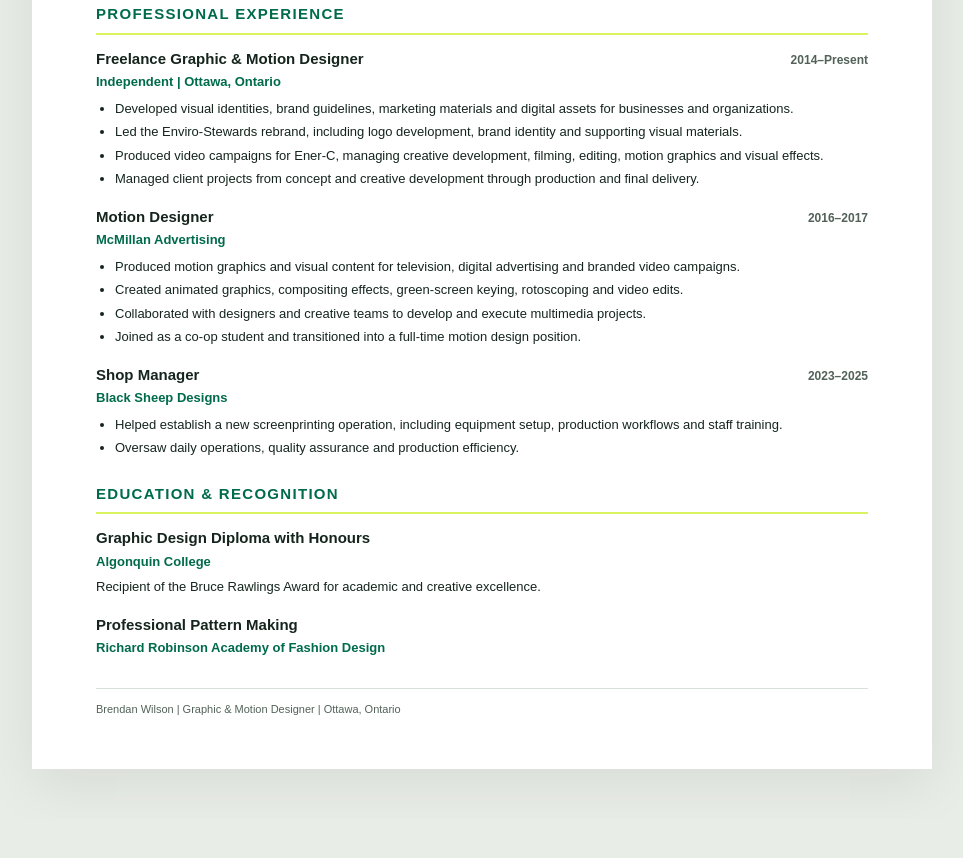
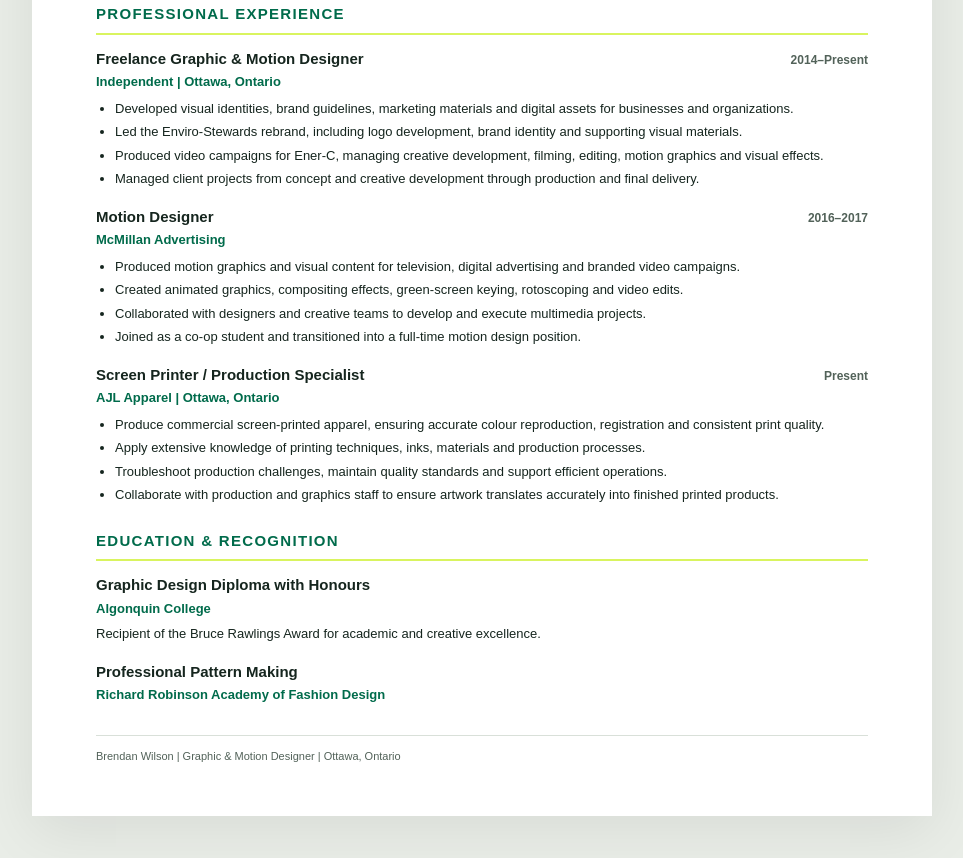
Before and after one commit to NoCaptcha307/algonquin-portfolio, a plain HTML site: page resume.html in a window 1280 px wide. Shown: the part 632-1490 px from the top of the page, without its empty margins (158-1121 px from the left). Before the commit the page ends 1451 px from the top, so only its background shows below. Drawn offline with Linux system fonts and the light colour scheme.

Commit message:
Update resume.html

```diff
--- a/resume.html
+++ b/resume.html
@@ -420,28 +420,39 @@
 
 
 
+
 <div class="job">
     <div class="job-heading">
-          <h3>Shop Manager</h3>
-          <span class="date">2023–2025</span>
+        <h3>Screen Printer / Production Specialist</h3>
+        <span class="date">Present</span>
     </div>
 
     <p class="organization">
-          Black Sheep Designs
+        AJL Apparel | Ottawa, Ontario
     </p>
 
     <ul>
         <li>
-            Helped establish a new screenprinting
-            operation, including equipment setup,
-            production workflows and staff training.
+            Produce commercial screen-printed apparel,
+            ensuring accurate colour reproduction,
+            registration and consistent print quality.
         </li>
         <li>
-            Oversaw daily operations, quality assurance
-            and production efficiency.
+            Apply extensive knowledge of printing techniques,
+            inks, materials and production processes.
+        </li>
+        <li>
+            Troubleshoot production challenges, maintain
+            quality standards and support efficient operations.
+        </li>
+        <li>
+            Collaborate with production and graphics staff
+            to ensure artwork translates accurately
+            into finished printed products.
         </li>
     </ul>
 </div>
+
 
 
     </section>
```
Lines whose indentation alone changed are shown as unchanged.
